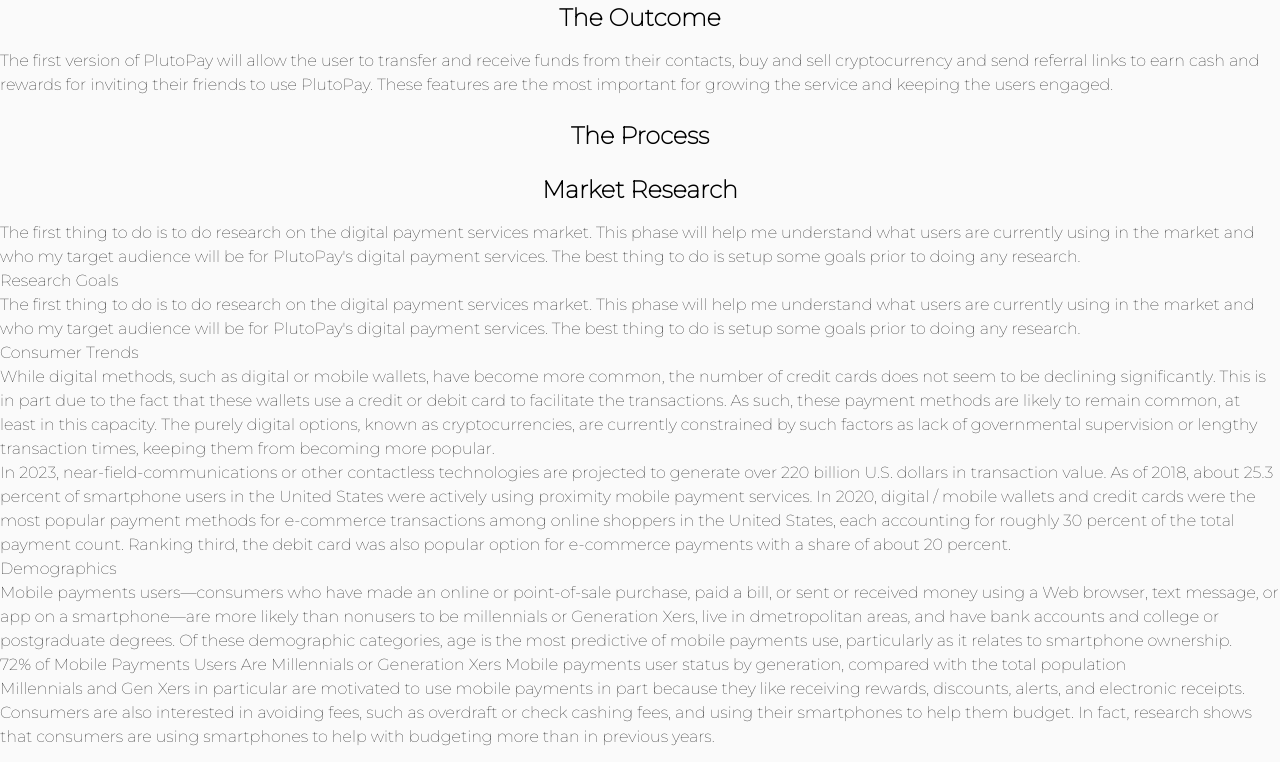
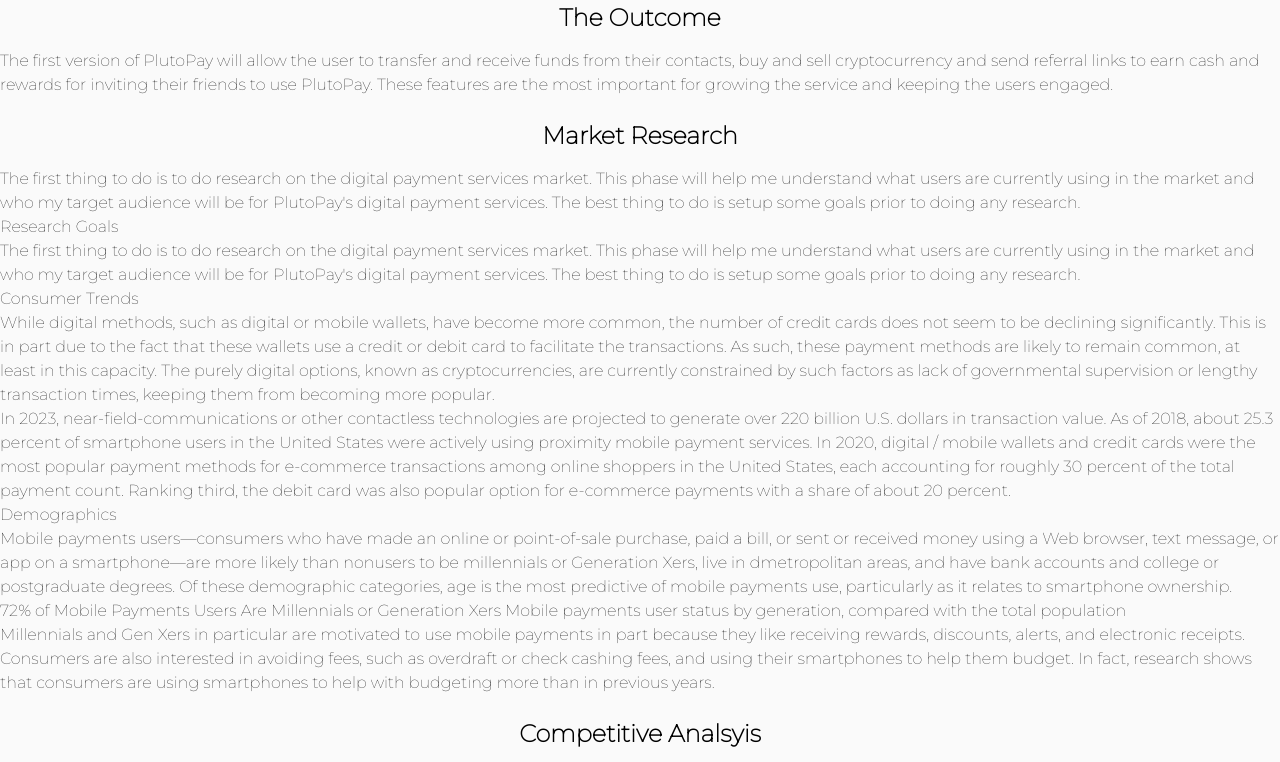
Before and after one commit to KBrackenUX/PortfolioSite_KeithBracken, a plain HTML site: page plutopay.html in a window 1280 px wide. Shown: the part 1699-2461 px from the top of the page. Drawn offline with nearby package versions, Linux system fonts and the light colour scheme.

Commit message:
Update plutopay.html

```diff
--- a/plutopay.html
+++ b/plutopay.html
@@ -70,9 +70,6 @@
       </div>
       <p> The first version of PlutoPay will allow the user to transfer and receive funds from their contacts, buy and sell cryptocurrency and send referral links to earn cash and rewards for inviting their friends to use PlutoPay. These features are
         the most important for growing the service and keeping the users engaged. </p>
-      <div>
-        <h2>The Process</h2>
-      </div>
       <div>
         <h2>Market Research</h2>
       </div>
```
